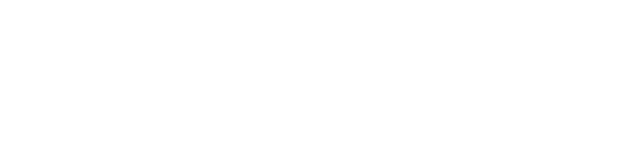
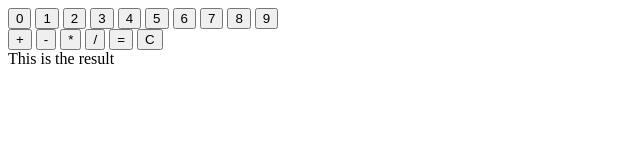
Before and after one commit to mid1224/odin-calculator, a plain HTML site: page index.html in a window 1280 px wide. Shown: the whole page, without its empty margins (0-640 px from the left). Drawn offline with Linux system fonts and the light colour scheme.

Commit message:
Add digit & operator buttons & display

```diff
--- a/index.html
+++ b/index.html
@@ -3,9 +3,33 @@
 <head>
     <meta charset="UTF-8">
     <meta name="viewport" content="width=device-width, initial-scale=1.0">
-    <title>Document</title>
+    <title>Odin Calculator</title>
 </head>
 <body>
+    <div id="container">
+        <div id="digits">
+            <button id="zero" class="digit">0</button>
+            <button id="one" class="digit">1</button>
+            <button id="two" class="digit">2</button>
+            <button id="three" class="digit">3</button>
+            <button id="four" class="digit">4</button>
+            <button id="five" class="digit">5</button>
+            <button id="six" class="digit">6</button>
+            <button id="seven" class="digit">7</button>
+            <button id="eight" class="digit">8</button>
+            <button id="nine" class="digit">9</button>
+        </div>
 
+        <div id="operators">
+            <button id="add" class="operator">+</button>
+            <button id="subtract" class="operator">-</button>
+            <button id="multiply" class="operator">*</button>
+            <button id="divide" class="operator">/</button>
+            <button id="equals" class="operator">=</button>
+            <button id="clear" class="operator">C</button>
+        </div>
+
+        <div id="display">This is the result</div>
+    </div>
 </body>
 </html>
```
Also changed, not shown: main.js (+20 -0 lines).
